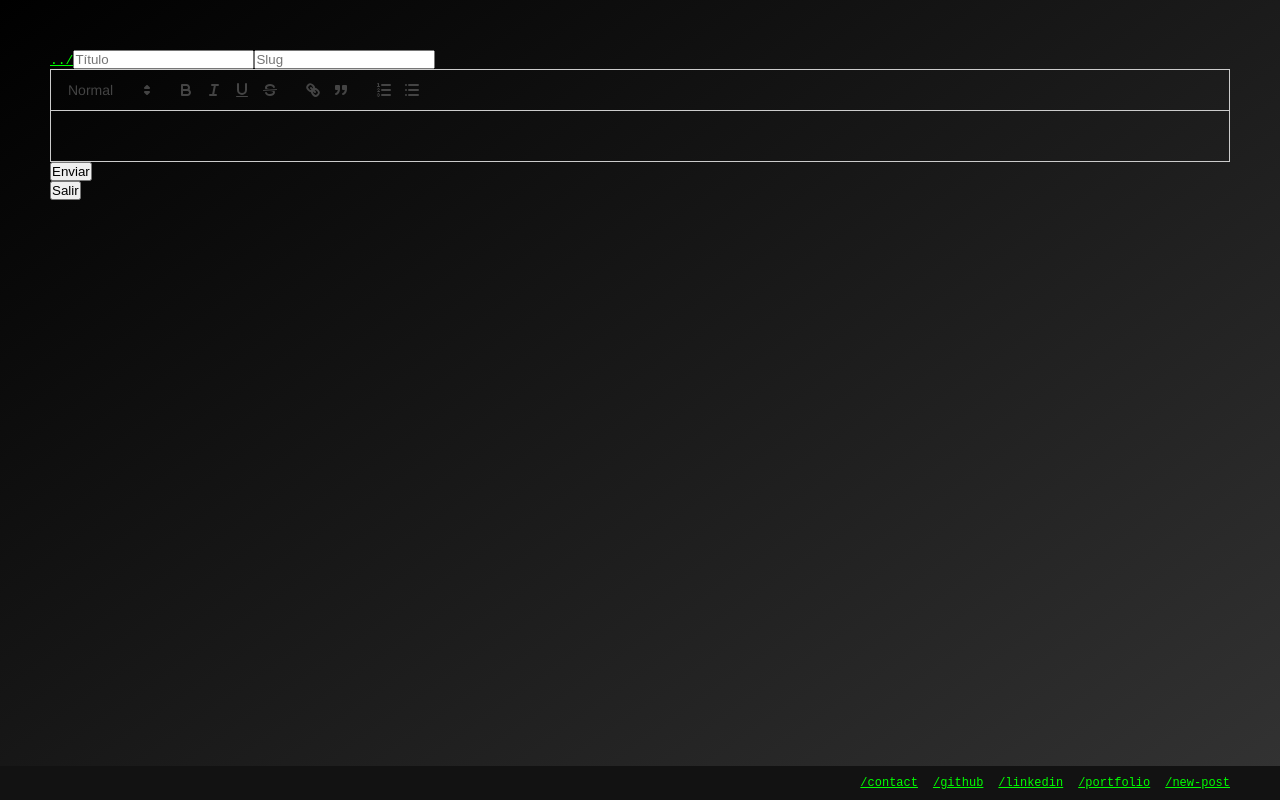
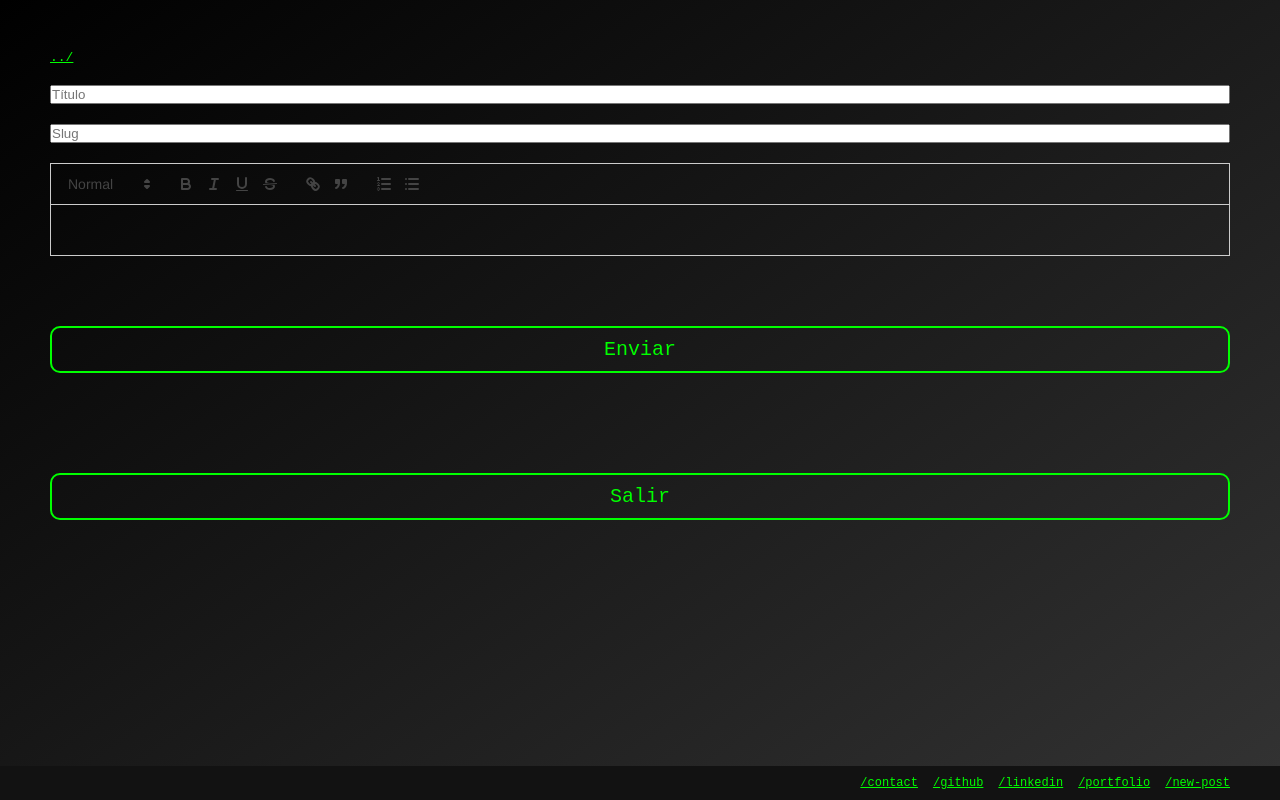
Before and after one commit to irenealcaine/blog, a React (Vite) app: page /new-post in a window 1280 px wide. Built offline with nearby package versions, Linux system fonts and the light colour scheme; no server answers; sample sign-in values are in the browser's storage.

Commit message:
update Button.jsx, TextEditor.css, TextEditor.jsx and NewPost.jsx

```diff
--- /dev/null
+++ b/src/Components/Button/Button.css
@@ -0,0 +1,17 @@
+.button{
+  font-family: monospace;
+  font-size: 20px;
+  padding: 10px 20px;
+  border: 2px solid lime;
+  background-color: transparent;
+  color: lime;
+  border-radius: 10px;
+  margin: 50px auto;
+  width: 100%;
+  cursor: pointer;
+  transition: all .2s ease;
+
+  &:hover{
+    background-color: #fff2;
+  }
+}
--- a/src/Components/Button/Button.jsx
+++ b/src/Components/Button/Button.jsx
@@ -1,8 +1,9 @@
 import React from 'react'
+import './Button.css'
 
 const Button = ({ value, onClick }) => {
   return (
-    <button onClick={onClick}>{value}</button>
+    <button className='button' onClick={onClick}>{value}</button>
   )
 }
 
--- a/src/Components/TextEditor/TextEditor.css
+++ b/src/Components/TextEditor/TextEditor.css
@@ -0,0 +1,5 @@
+.text-editor{
+display: flex;
+flex-direction: column;
+gap: 20px;
+}
--- a/src/Components/TextEditor/TextEditor.jsx
+++ b/src/Components/TextEditor/TextEditor.jsx
@@ -46,7 +46,7 @@ const TextEditor = () => {
   };
 
   return (
-    <div>
+    <div className='text-editor'>
       <Link to={'/'}>../</Link>
       <input
         type="text"
--- a/src/Pages/NewPost/NewPost.jsx
+++ b/src/Pages/NewPost/NewPost.jsx
@@ -3,12 +3,13 @@ import TextEditor from '../../Components/TextEditor/TextEditor'
 import { signOut } from "firebase/auth";
 import { auth } from '../../Firebase/firebase-config';
 import './NewPost.css'
+import Button from '../../Components/Button/Button';
 
 const NewPost = () => {
   return (
     <div>
       <TextEditor />
-      <button onClick={() => signOut(auth)}>Salir</button>
+      <Button onClick={() => signOut(auth)} value={'Salir'} />
     </div>
   )
 }
```
